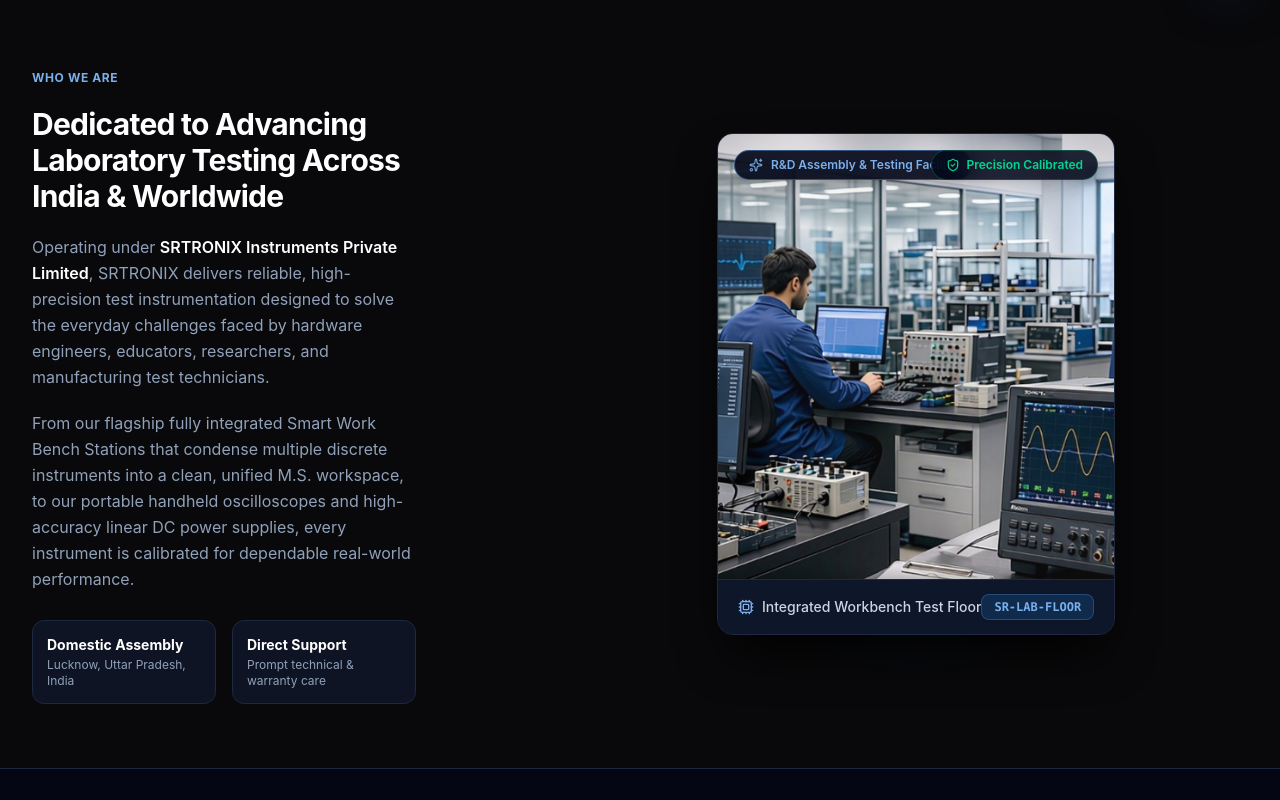
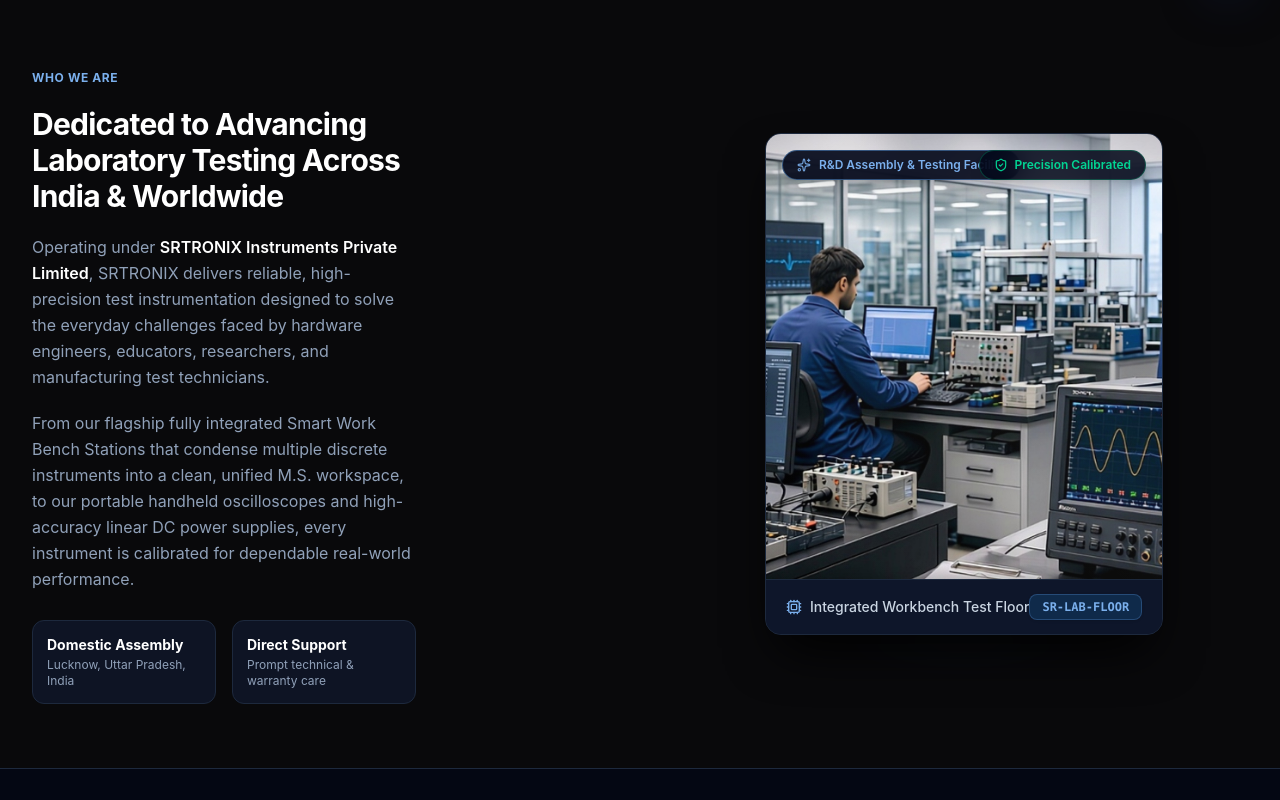
Before and after one commit to aafaqmasudi4796-dot/srtronix, a Next.js app: page /about in a window 1280 px wide. Shown: the part 800-1600 px from the top of the page. Built offline with nearby package versions, Linux system fonts and the light colour scheme.

Commit message:
Expand width of laboratory showcase card by an additional ~5 cm

```diff
--- a/app/about/page.tsx
+++ b/app/about/page.tsx
@@ -97,8 +97,8 @@ export default function AboutPage() {
               </div>
             </div>
 
-            {/* Laboratory Assembly Showcase - Expanded width by ~6cm, decreased height by ~2cm */}
-            <div className="lg:col-span-7 xl:col-span-8 w-full lg:w-[calc(100%+6rem)] xl:w-[calc(100%+8.5rem)] lg:-mr-14 xl:-mr-22">
+            {/* Laboratory Assembly Showcase - Expanded width by more 5cm (~190px) */}
+            <div className="lg:col-span-7 xl:col-span-8 w-full lg:w-[calc(100%+11rem)] xl:w-[calc(100%+14.5rem)] lg:-mr-24 xl:-mr-36">
               <AboutShowcase3D />
             </div>
           </div>
```
